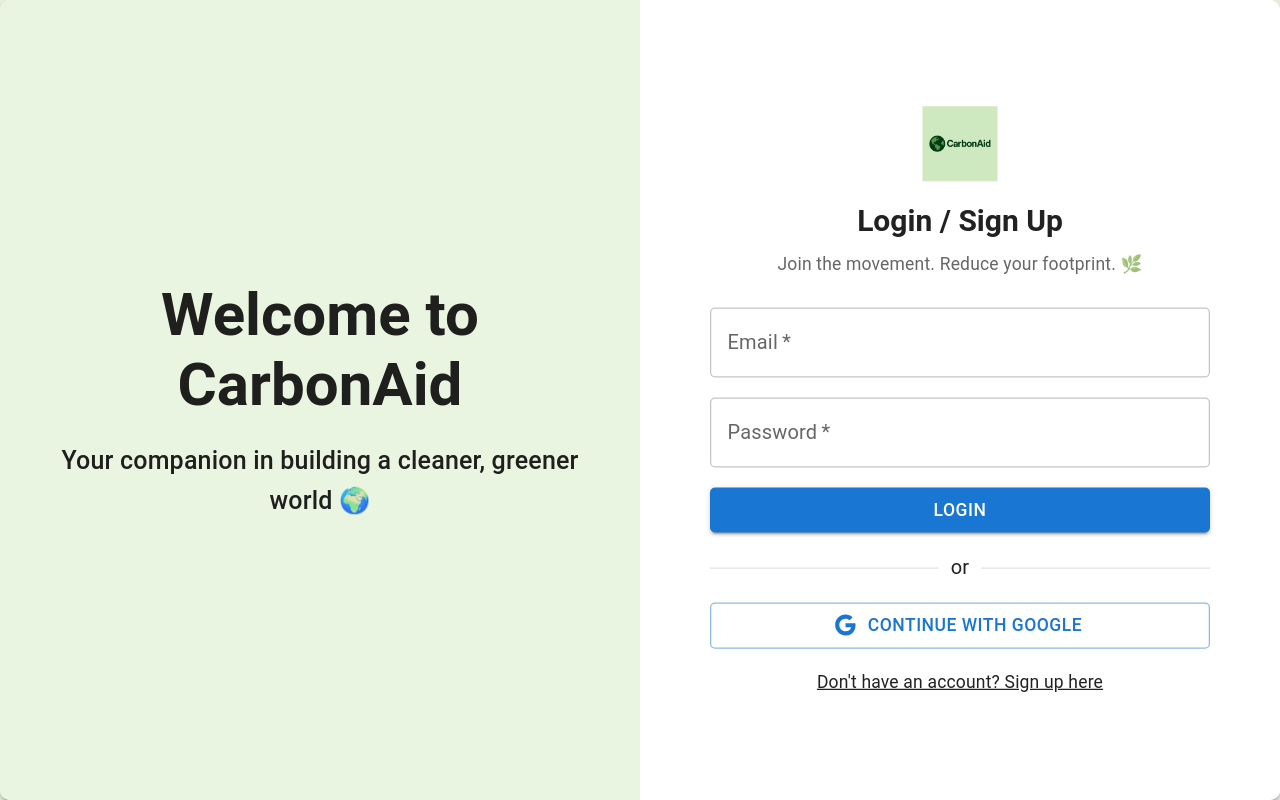
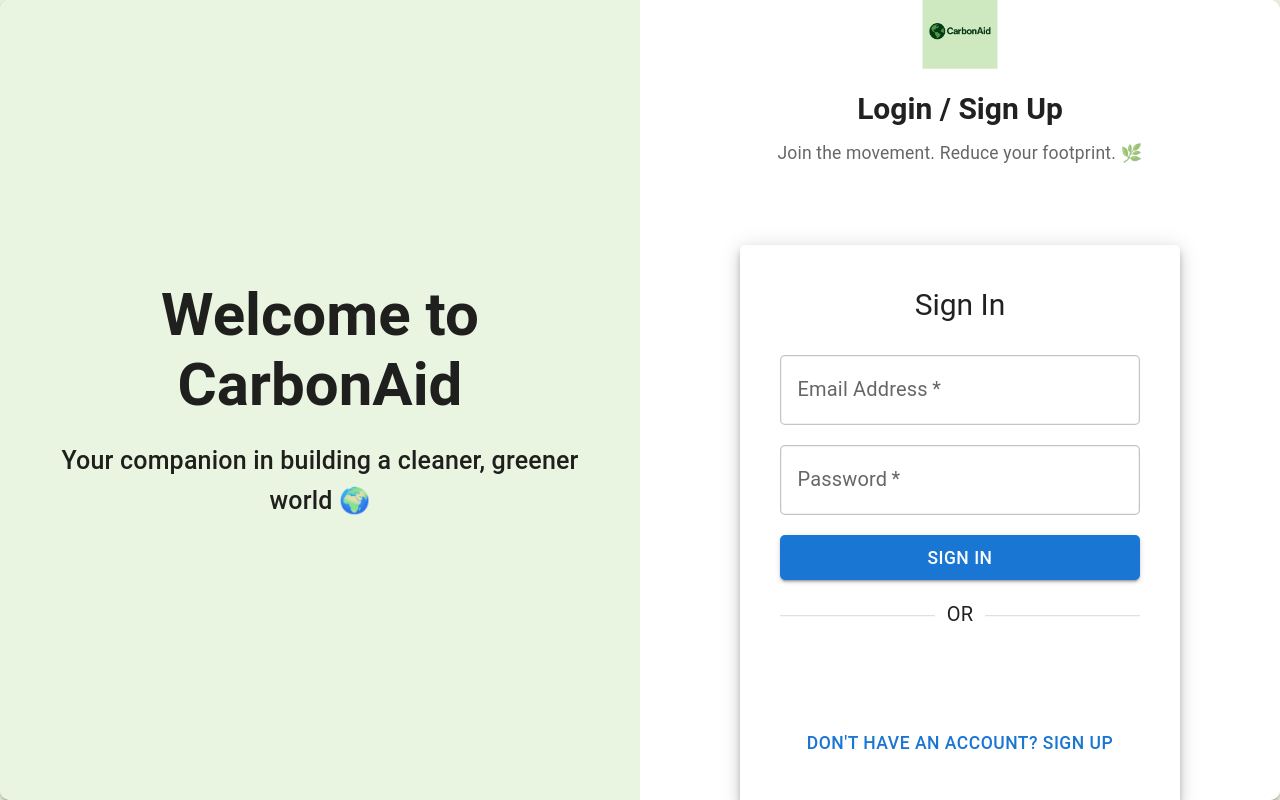
Before and after one commit to lbenjilani/CarbonAid, a React (Create React App) app in the folder client/: page / in a window 1280 px wide. Built offline with nearby package versions, Linux system fonts and the light colour scheme; no server answers.

Commit message:
feat: implement Google authentication; enhance AuthForm and index setup

```diff
--- a/client/src/components/AuthForm.tsx
+++ b/client/src/components/AuthForm.tsx
@@ -1,5 +1,10 @@
+// src/pages/AuthPage.tsx
+
 import React, { useState } from 'react';
 import {
+  Container,
+  Paper,
+  Box,
   TextField,
   Button,
   Divider,
@@ -10,57 +15,127 @@ import {
 } from '@mui/material';
 import GoogleIcon from '@mui/icons-material/Google';
 import { useNavigate } from 'react-router-dom';
+import { GoogleLogin, CredentialResponse } from '@react-oauth/google';
 import api from '../services/api';
 
+// This interface defines the expected shape of the server's auth response
+interface AuthResponse {
+  token: string;
+  user: {
+    _id: string;
+    name: string;
+    email: string;
+    role: 'student' | 'mentor' | 'admin';
+  };
+}
+
 const AuthForm: React.FC = () => {
+  // --- STATE MANAGEMENT ---
   const [mode, setMode] = useState<'login' | 'signup'>('login');
   const [name, setName] = useState('');
   const [email, setEmail] = useState('');
   const [password, setPassword] = useState('');
-  const [errorMessage, setErrorMessage] = useState('');
+  const [error, setError] = useState('');
   const [showError, setShowError] = useState(false);
-  const [submitting, setSubmitting] = useState(false);
+  const [isSubmitting, setIsSubmitting] = useState(false);
   const navigate = useNavigate();
 
+  // --- HELPER FUNCTIONS ---
+
+  /**
+   * Handles successful authentication by storing user data and navigating.
+   */
+  const handleAuthSuccess = (data: AuthResponse) => {
+    if (!data?.token || !data?.user) {
+      throw new Error('Invalid server response.');
+    }
+    localStorage.setItem('token', data.token);
+    localStorage.setItem('user', JSON.stringify(data.user));
+    api.defaults.headers.common['Authorization'] = `Bearer ${data.token}`;
+    navigate('/dashboard'); // Redirect to a protected route
+  };
+
+  /**
+   * Parses error messages from the server or network.
+   */
+  const handleAuthError = (err: any) => {
+    const errorMessage = err.response?.data?.error || err.message || 'An unknown error occurred.';
+    setError(errorMessage);
+    setShowError(true);
+  };
+
+  // --- EVENT HANDLERS ---
+
+  /**
+   * Handles form submission for email/password login and signup.
+   */
   const handleSubmit = async (e: React.FormEvent) => {
     e.preventDefault();
-    setSubmitting(true);
-    setShowError(false);
-    setErrorMessage('');
+    setIsSubmitting(true);
+    setError('');
 
-    const path = mode === 'login' ? '/api/auth/login' : '/api/auth/signup';
-    const payload =
-      mode === 'signup' ? { name: name.trim(), email: email.trim(), password } : { email: email.trim(), password };
+    const endpoint = mode === 'login' ? '/api/auth/login' : '/api/auth/signup';
+    const payload = mode === 'signup' ? { name, email, password } : { email, password };
 
     try {
-      const res = await api.post(path, payload);
-      const data = res.data || {};
-
-      if (!data?.token || !data?.user) {
-        throw new Error('Invalid server response (missing token or user).');
-      }
-
-      // Persist auth
-      localStorage.setItem('token', data.token);
-      localStorage.setItem('user', JSON.stringify(data.user));
-
-      // Optional: set default Authorization for this session
-      api.defaults.headers.common['Authorization'] = `Bearer ${data.token}`;
-
-      // Navigate to dashboard (or wherever)
-      navigate('/dashboard');
-    } catch (err: any) {
-      console.error('❌ Auth error:', err?.normalizedMessage || err?.message || err);
-      setErrorMessage(err?.normalizedMessage || 'Authentication failed.');
-      setShowError(true);
+      const response = await api.post<AuthResponse>(endpoint, payload);
+      handleAuthSuccess(response.data);
+    } catch (err) {
+      handleAuthError(err);
     } finally {
-      setSubmitting(false);
+      setIsSubmitting(false);
     }
   };
 
+  /**
+   * Handles the callback from a successful Google Sign-In.
+   */
+  const handleGoogleSuccess = async (credentialResponse: CredentialResponse) => {
+    setIsSubmitting(true);
+    setError('');
+
+    if (!credentialResponse.credential) {
+      handleAuthError({ message: 'Google Sign-In failed: No credential returned.' });
+      setIsSubmitting(false);
+      return;
+    }
+
+    try {
+      const response = await api.post<AuthResponse>('/api/auth/google', {
+        token: credentialResponse.credential,
+      });
+      handleAuthSuccess(response.data);
+    } catch (err) {
+      handleAuthError(err);
+    } finally {
+      setIsSubmitting(false);
+    }
+  };
+
+  /**
+   * Handles errors from the Google Sign-In process itself.
+   */
+  const handleGoogleError = () => {
+    handleAuthError({ message: 'Google Sign-In process failed. Please try again.' });
+  };
+
+  // --- RENDER ---
   return (
-    <>
-      <form onSubmit={handleSubmit}>
+    <Container component="main" maxWidth="xs">
+      <Paper
+        elevation={6}
+        sx={{
+          marginTop: 8,
+          display: 'flex',
+          flexDirection: 'column',
+          alignItems: 'center',
+          padding: 4,
+        }}
+      >
+        <Typography component="h1" variant="h5">
+          {mode === 'login' ? 'Sign In' : 'Create Account'}
+        </Typography>
+        <Box component="form" onSubmit={handleSubmit} sx={{ mt: 3, width: '100%' }}>
           <Stack spacing={2}>
             {mode === 'signup' && (
               <TextField
@@ -69,20 +144,20 @@ const AuthForm: React.FC = () => {
                 value={name}
                 onChange={(e) => setName(e.target.value)}
                 required
-              disabled={submitting}
+                disabled={isSubmitting}
+                autoFocus
               />
             )}
-
             <TextField
-            label="Email"
+              label="Email Address"
               fullWidth
               type="email"
               value={email}
               onChange={(e) => setEmail(e.target.value)}
               required
-            disabled={submitting}
+              disabled={isSubmitting}
+              autoComplete="email"
             />
-
             <TextField
               label="Password"
               fullWidth
@@ -90,59 +165,54 @@ const AuthForm: React.FC = () => {
               value={password}
               onChange={(e) => setPassword(e.target.value)}
               required
-            disabled={submitting}
+              disabled={isSubmitting}
+              autoComplete={mode === 'login' ? 'current-password' : 'new-password'}
             />
-
-          <Button type="submit" variant="contained" fullWidth disabled={submitting}>
-            {submitting ? (mode === 'login' ? 'Logging in…' : 'Signing up…') : mode === 'login' ? 'Login' : 'Sign Up'}
+            <Button
+              type="submit"
+              fullWidth
+              variant="contained"
+              disabled={isSubmitting}
+              sx={{ mt: 2, mb: 1 }}
+            >
+              {isSubmitting ? 'Loading…' : mode === 'login' ? 'Sign In' : 'Sign Up'}
             </Button>
 
-          <Divider>or</Divider>
+            <Divider>OR</Divider>
+
+            <Box sx={{ display: 'flex', justifyContent: 'center', width: '100%' }}>
+              <GoogleLogin
+                onSuccess={handleGoogleSuccess}
+                onError={handleGoogleError}
+                useOneTap
+                theme="outline"
+                shape="rectangular"
+              />
+            </Box>
 
             <Button
-            variant="outlined"
-            fullWidth
-            startIcon={<GoogleIcon />}
-            disabled={submitting}
-            onClick={() => {
-              // Plug your Google OAuth here when ready
-              setErrorMessage('Google sign-in not implemented yet.');
-              setShowError(true);
-            }}
+              variant="text"
+              onClick={() => setMode(mode === 'login' ? 'signup' : 'login')}
+              disabled={isSubmitting}
             >
-            Continue with Google
+              {mode === 'login' ? "Don't have an account? Sign Up" : 'Already have an account? Sign In'}
             </Button>
+          </Stack>
+        </Box>
+      </Paper>
 
-          <Typography
-            variant="body2"
-            align="center"
-            sx={{ cursor: 'pointer', textDecoration: 'underline', mt: 1 }}
-            onClick={() => setMode(mode === 'login' ? 'signup' : 'login')}
-          >
-            {mode === 'login'
-              ? "Don't have an account? Sign up here"
-              : 'Already have an account? Login here'}
-          </Typography>
-        </Stack>
-      </form>
-
-      {/* Modal-style alert */}
+      {/* Error Display Snackbar */}
       <Snackbar
         open={showError}
-        autoHideDuration={4000}
+        autoHideDuration={6000}
         onClose={() => setShowError(false)}
         anchorOrigin={{ vertical: 'top', horizontal: 'center' }}
       >
-        <Alert
-          severity="error"
-          variant="filled"
-          onClose={() => setShowError(false)}
-          sx={{ width: '100%' }}
-        >
-          {errorMessage}
+        <Alert onClose={() => setShowError(false)} severity="error" sx={{ width: '100%' }}>
+          {error}
         </Alert>
       </Snackbar>
-    </>
+    </Container>
   );
 };
 
--- a/client/src/index.tsx
+++ b/client/src/index.tsx
@@ -1,12 +1,21 @@
 import React from 'react';
 import ReactDOM from 'react-dom/client';
+import { GoogleOAuthProvider } from '@react-oauth/google'; // 1. Import the provider
 import App from './App';
 // import { UserProvider } from './context/UserContext';
+
+// 2. Get your Google Client ID from environment variables
+// IMPORTANT: Create a .env file in your project's root directory and add:
+// REACT_APP_GOOGLE_CLIENT_ID="YOUR_CLIENT_ID_GOES_HERE"
+const googleClientId = process.env.REACT_APP_GOOGLE_CLIENT_ID || "";
 
 const root = ReactDOM.createRoot(document.getElementById('root') as HTMLElement);
 
 root.render(
   <React.StrictMode>
+    {/* 3. Wrap your App with the provider and pass the Client ID */}
+    <GoogleOAuthProvider clientId={googleClientId}>
       <App />
+    </GoogleOAuthProvider>
   </React.StrictMode>
 );
```
Lines whose indentation alone changed are shown as unchanged.
